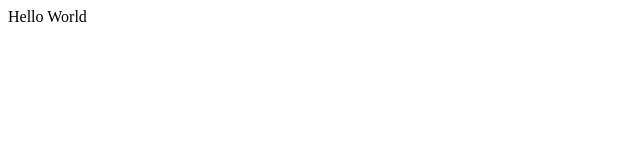
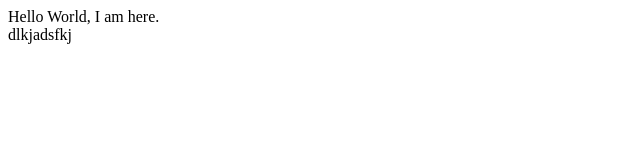
Before and after one commit to gfillipow95/Example, a plain HTML site: page index.html in a window 1280 px wide. Shown: the whole page, without its empty margins (0-640 px from the left). Drawn offline with Linux system fonts and the light colour scheme.

Commit message:
another commit

```diff
--- a/index.html
+++ b/index.html
@@ -1 +1,2 @@
-<div>Hello World</div>
+<div>Hello World, I am here.</div>
+<span>dlkjadsfkj</span>
```
